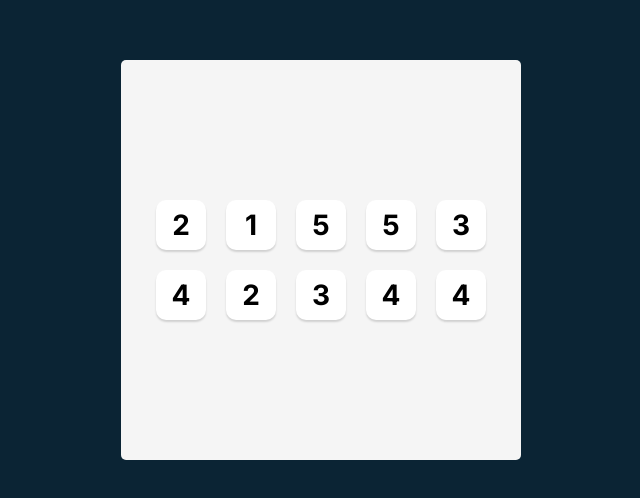
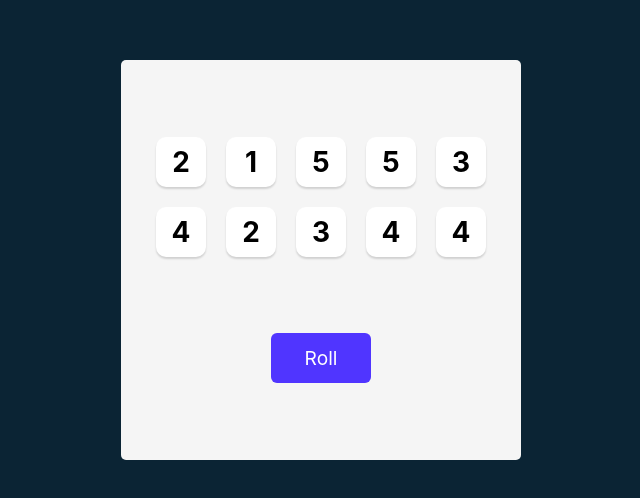
Before and after one commit to kolodziejmateusz/Tenzies-Dice-Roll-Game, a React (Vite) app in the folder Tenzies-Capstone-Project/: page / in a window 1280 px wide. Shown: the part 140-638 px from the top of the page, without its empty margins (319-959 px from the left). Built offline with nearby package versions, Linux system fonts and the light colour scheme.

Commit message:
Tenzies: Roll dice button

```diff
--- a/Tenzies-Capstone-Project/index.html
+++ b/Tenzies-Capstone-Project/index.html
@@ -8,7 +8,7 @@
     <link rel="preconnect" href="https://fonts.googleapis.com" />
     <link rel="preconnect" href="https://fonts.gstatic.com" crossorigin />
     <link
-      href="https://fonts.googleapis.com/css2?family=Inter:ital,opsz,wght@0,14..32,100..900;1,14..32,100..900&display=swap"
+      href="https://fonts.googleapis.com/css2?family=Karla:ital,opsz,wght@0,14..32,100..900;1,14..32,100..900&display=swap"
       rel="stylesheet"
     />
   </head>
--- a/Tenzies-Capstone-Project/src/App.css
+++ b/Tenzies-Capstone-Project/src/App.css
@@ -3,7 +3,7 @@
 }
 
 body {
-  font-family: Inter, sans-serif;
+  font-family: Karla, sans-serif;
   margin: 0;
   background-color: #0b2434;
   padding: 20px;
@@ -27,7 +27,7 @@
   border-radius: 5px;
   display: flex;
   flex-direction: column;
-  justify-content: center;
+  justify-content: space-evenly;
   align-items: center;
 }
 
@@ -37,6 +37,11 @@
   gap: 20px;
 }
 
+button {
+  font-family: Inter, sans-serif;
+  cursor: pointer;
+}
+
 .dice-container button {
   height: 50px;
   width: 50px;
@@ -44,8 +49,17 @@
   border-radius: 10px;
   border: none;
   background-color: white;
-  font-family: Inter, sans-serif;
+
   font-size: 1.75rem;
   font-weight: bold;
-  cursor: pointer;
 }
+
+button.roll-dice {
+  height: 50px;
+  width: 100px;
+  border: none;
+  border-radius: 6px;
+  background-color: #5035ff;
+  color: white;
+  font-size: 1.2rem;
+}
--- a/Tenzies-Capstone-Project/src/App.jsx
+++ b/Tenzies-Capstone-Project/src/App.jsx
@@ -15,15 +15,12 @@
   console.log(generateAllNewDice());
 
   /**
-   * Challenge:
+   * Challenge: Create a `Roll Dice` button that will re-roll
+   * all 10 dice
    *
-   * Create state to hold our array of numbers. (Initialize
-   * the state by calling our `generateAllNewDice` function so it
-   * loads all new dice as soon as the app loads)
-   *
-   * Map over the state numbers array to generate our array
-   * of Die components and render those in place of our
-   * manually-written 10 Die elements.
+   * Clicking the button should generate a new array of numbers
+   * and set the `dice` state to that new array (thus re-rendering
+   * the array to the page)
    */
 
   const [dice, setDice] = useState(generateAllNewDice());
@@ -35,6 +32,12 @@
           <Die key={index} value={num} />
         ))}
       </div>
+      <button
+        className="roll-dice"
+        onClick={() => setDice(generateAllNewDice())}
+      >
+        Roll
+      </button>
     </main>
   );
 }
```
